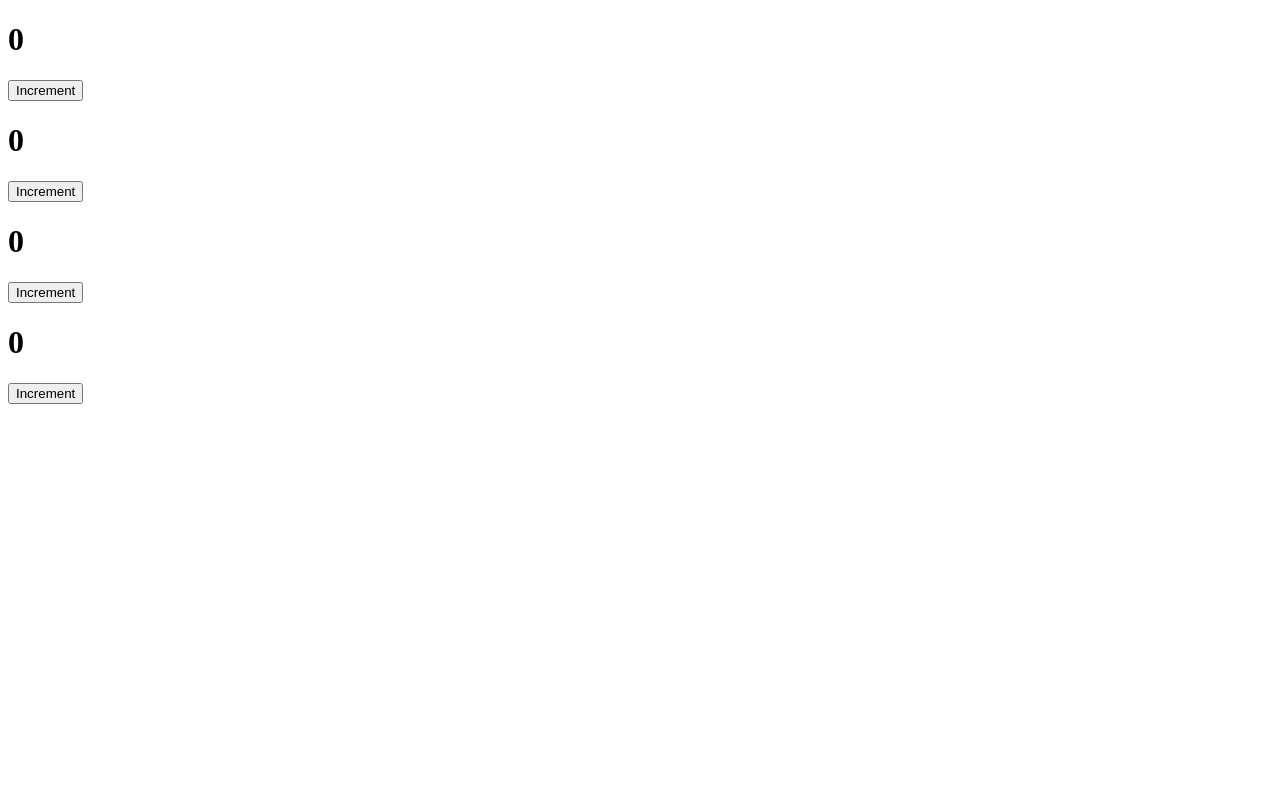
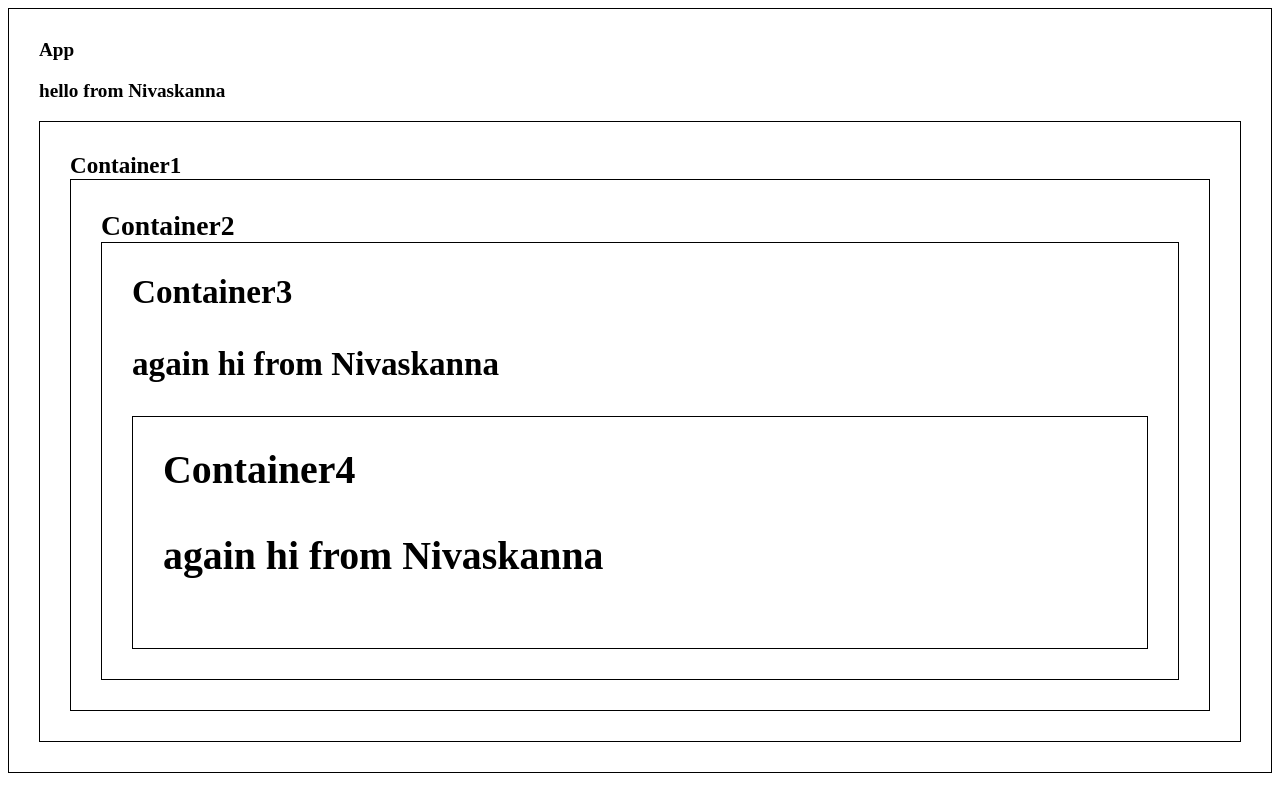
Before and after one commit to LivinkumarS/Nivashkanna-react-class, a React (Vite) app: page / in a window 1280 px wide. Built offline with nearby package versions, Linux system fonts and the light colour scheme.

Commit message:
Hooks--> UseContext

```diff
--- a/src/App.css
+++ b/src/App.css
@@ -1,5 +1,6 @@
 .box{
     border: 1px solid black;
-    padding: 10px;
-    margin: 10px;
+    padding: 30px;
+    font-size: larger;
+    font-weight: bolder;
 }
--- a/src/App.jsx
+++ b/src/App.jsx
@@ -1,13 +1,19 @@
-import React from 'react'
-import Incremant from './Incremant'
+import React, { useState, createContext } from "react";
+import "./App.css";
+import Container1 from "./Container1";
+
+export const userContext = createContext();
 
 export default function App() {
+  const [userName, setUserName] = useState("Nivaskanna");
+
   return (
-    <div>
-      <Incremant/>
-      <Incremant/>
-      <Incremant/>
-      <Incremant/>
+    <div className="box">
+      App
+      <p>hello from {userName}</p>
+      <userContext.Provider value={userName}>
+        <Container1 userName={userName} />
+      </userContext.Provider>
     </div>
-  )
+  );
 }
--- /dev/null
+++ b/src/Container1.jsx
@@ -0,0 +1,11 @@
+import React from "react";
+import Container2 from "./Container2";
+
+export default function Container1() {
+  return (
+    <div className="box">
+      Container1
+      <Container2 />
+    </div>
+  );
+}
--- /dev/null
+++ b/src/Container2.jsx
@@ -0,0 +1,11 @@
+import React from "react";
+import Container3 from "./Container3";
+
+export default function Container2() {
+  return (
+    <div className="box">
+      Container2
+      <Container3 />
+    </div>
+  );
+}
--- /dev/null
+++ b/src/Container3.jsx
@@ -0,0 +1,15 @@
+import React, { useContext } from "react";
+import Container4 from "./Container4";
+import { userContext } from "./App";
+
+export default function Container3() {
+  const userName = useContext(userContext);
+
+  return (
+    <div className="box">
+      Container3
+      <p>again hi from {userName}</p>
+      <Container4 />
+    </div>
+  );
+}
--- /dev/null
+++ b/src/Container4.jsx
@@ -0,0 +1,13 @@
+import React, { useContext } from "react";
+import { userContext } from "./App";
+
+export default function Container4() {
+  const userName = useContext(userContext);
+
+  return (
+    <div className="box">
+      Container4
+      <p>again hi from {userName}</p>
+    </div>
+  );
+}
--- a/src/Incremant.jsx
+++ /dev/null
@@ -1,21 +0,0 @@
-import React, { useState } from "react";
-
-export default function Incremant() {
-  const [number, setNumer] = useState(0);
-
-  return (
-    <div>
-      <h1>{number}</h1>
-
-      <button
-        onClick={() => {
-          setNumer((prev) => {
-            return ++prev;
-          });
-        }}
-      >
-        Increment
-      </button>
-    </div>
-  );
-}
```
Also changed, not shown: React Notes.txt.
